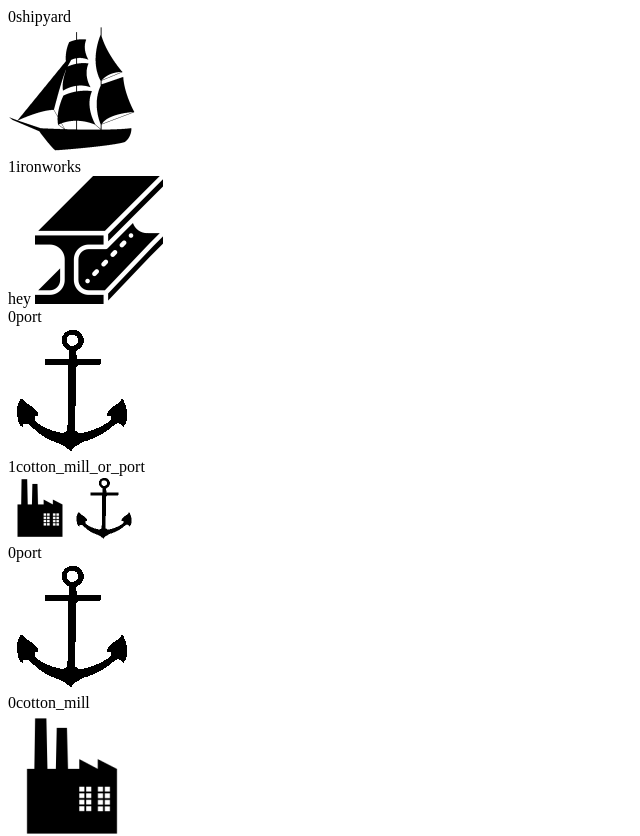
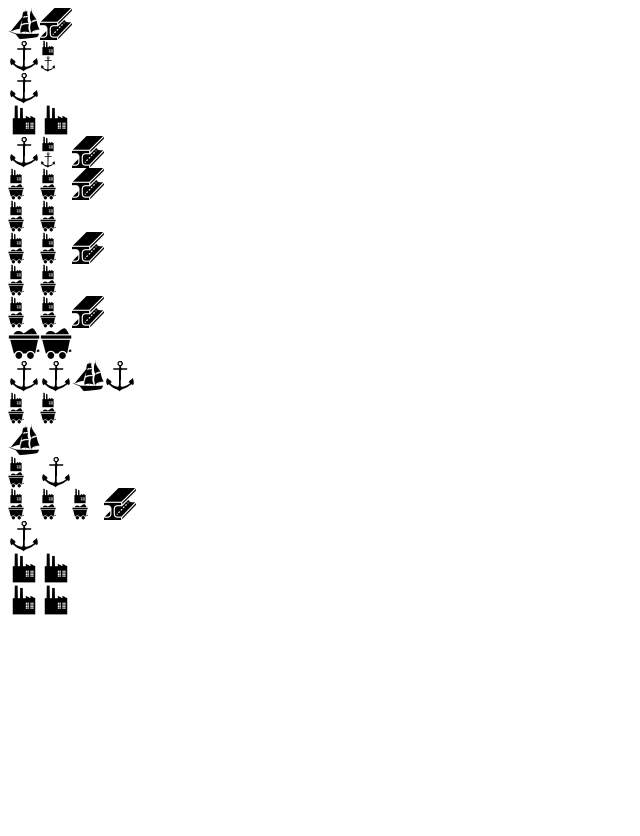
Before and after one commit to Aurusfeles/brass, a Nuxt app: page / in a window 1280 px wide. Shown: the top 836 px of the page, without its empty margins (0-640 px from the left). Built offline with nearby package versions, Linux system fonts and the light colour scheme.

Commit message:
improved display

```diff
--- a/components/construction_place.vue
+++ b/components/construction_place.vue
@@ -1,11 +1,31 @@
 <template>
-  <div>
-    <img src="~/assets/images/port.png" :alt="info.type" />
+  <div class="place">
+    <component
+      :is="info.type + '_place'"
+      :info="info"
+      style="width: 100%; height: 100%"
+    ></component>
   </div>
 </template>
 
 <script>
+import port_place from "~/components/port_place.vue";
+import ironworks_place from "~/components/ironworks_place.vue";
+import coal_mine_place from "~/components/coal_mine_place.vue";
+import cotton_mill_place from "~/components/cotton_mill_place.vue";
+import cotton_mill_or_port_place from "~/components/cotton_mill_or_port_place.vue";
+import cotton_mill_or_coal_mine_place from "~/components/cotton_mill_or_coal_mine_place.vue";
+import shipyard_place from "~/components/shipyard_place.vue";
 export default {
+  components: {
+    port_place,
+    shipyard_place,
+    cotton_mill_place,
+    coal_mine_place,
+    ironworks_place,
+    cotton_mill_or_port_place,
+    cotton_mill_or_coal_mine_place,
+  },
   props: {
     info: {
       type: Object,
@@ -15,4 +35,13 @@ export default {
 </script>
 
 <style>
+.place {
+  width: 32px;
+  height: 32px;
+}
+
+.place img {
+  max-width: 100%;
+  max-height: 100%;
+}
 </style>
--- a/components/cotton_mill_or_coal_mine_place.vue
+++ b/components/cotton_mill_or_coal_mine_place.vue
@@ -1,7 +1,11 @@
 <template>
   <div>
-    <img src="~/assets/images/cotton_mill.png" :alt="info.type" width="64" />
-    <img src="~/assets/images/coal_mine.png" :alt="info.type" width="64" />
+    <div class="half">
+      <img src="~/assets/images/cotton_mill.png" :alt="info.type" width="64" />
+    </div>
+    <div class="half">
+      <img src="~/assets/images/coal_mine.png" :alt="info.type" width="64" />
+    </div>
   </div>
 </template>
 
@@ -16,4 +20,8 @@ export default {
 </script>
 
 <style>
+.half {
+  width: 16px;
+  height: 16px;
+}
 </style>
--- a/components/cotton_mill_or_port_place.vue
+++ b/components/cotton_mill_or_port_place.vue
@@ -1,7 +1,11 @@
 <template>
   <div>
-    <img src="~/assets/images/cotton_mill.png" :alt="info.type" width="64" />
-    <img src="~/assets/images/port.png" :alt="info.type" width="64" />
+    <div class="half">
+      <img src="~/assets/images/cotton_mill.png" :alt="info.type" width="64" />
+    </div>
+    <div class="half">
+      <img src="~/assets/images/port.png" :alt="info.type" width="64" />
+    </div>
   </div>
 </template>
 
--- a/components/ironworks_place.vue
+++ b/components/ironworks_place.vue
@@ -1,6 +1,5 @@
 <template>
   <div>
-    hey
     <img src="~/assets/images/ironworks.png" :alt="info.type" />
   </div>
 </template>
--- a/components/shipyard_place.vue
+++ b/components/shipyard_place.vue
@@ -1,5 +1,5 @@
 <template>
-  <div>
+  <div style="width: 100%; height: 100%">
     <img src="~/assets/images/shipyard.png" :alt="info.type" />
   </div>
 </template>
--- a/components/town_component.vue
+++ b/components/town_component.vue
@@ -1,31 +1,18 @@
 <template>
-  <div>
-    <div v-for="(place, index) in info" :key="index">
-      {{ index + place.type }}
-      <component :info="place" :is="place.type + '_place'"></component>
-    </div>
+  <div class="place_group">
+    <ConstructionPlace
+      v-for="(place, index) in info"
+      :key="index"
+      :info="place"
+    />
   </div>
 </template>
 
 <script>
-import port_place from "~/components/port_place.vue";
-import ironworks_place from "~/components/ironworks_place.vue";
-import coal_mine_place from "~/components/coal_mine_place.vue";
-import cotton_mill_place from "~/components/cotton_mill_place.vue";
-import cotton_mill_or_port_place from "~/components/cotton_mill_or_port_place.vue";
-import cotton_mill_or_coal_mine_place from "~/components/cotton_mill_or_coal_mine_place.vue";
-import shipyard_place from "~/components/shipyard_place.vue";
 import construction_place from "~/components/construction_place.vue";
 export default {
   components: {
     construction_place,
-    port_place,
-    shipyard_place,
-    cotton_mill_place,
-    coal_mine_place,
-    ironworks_place,
-    cotton_mill_or_port_place,
-    cotton_mill_or_coal_mine_place,
   },
   props: {
     info: {
@@ -36,4 +23,7 @@ export default {
 </script>
 
 <style>
+.place_group {
+  display: flex;
+}
 </style>
```
Also changed, not shown: 1 other file (tests, documents, lock files or other folders).
